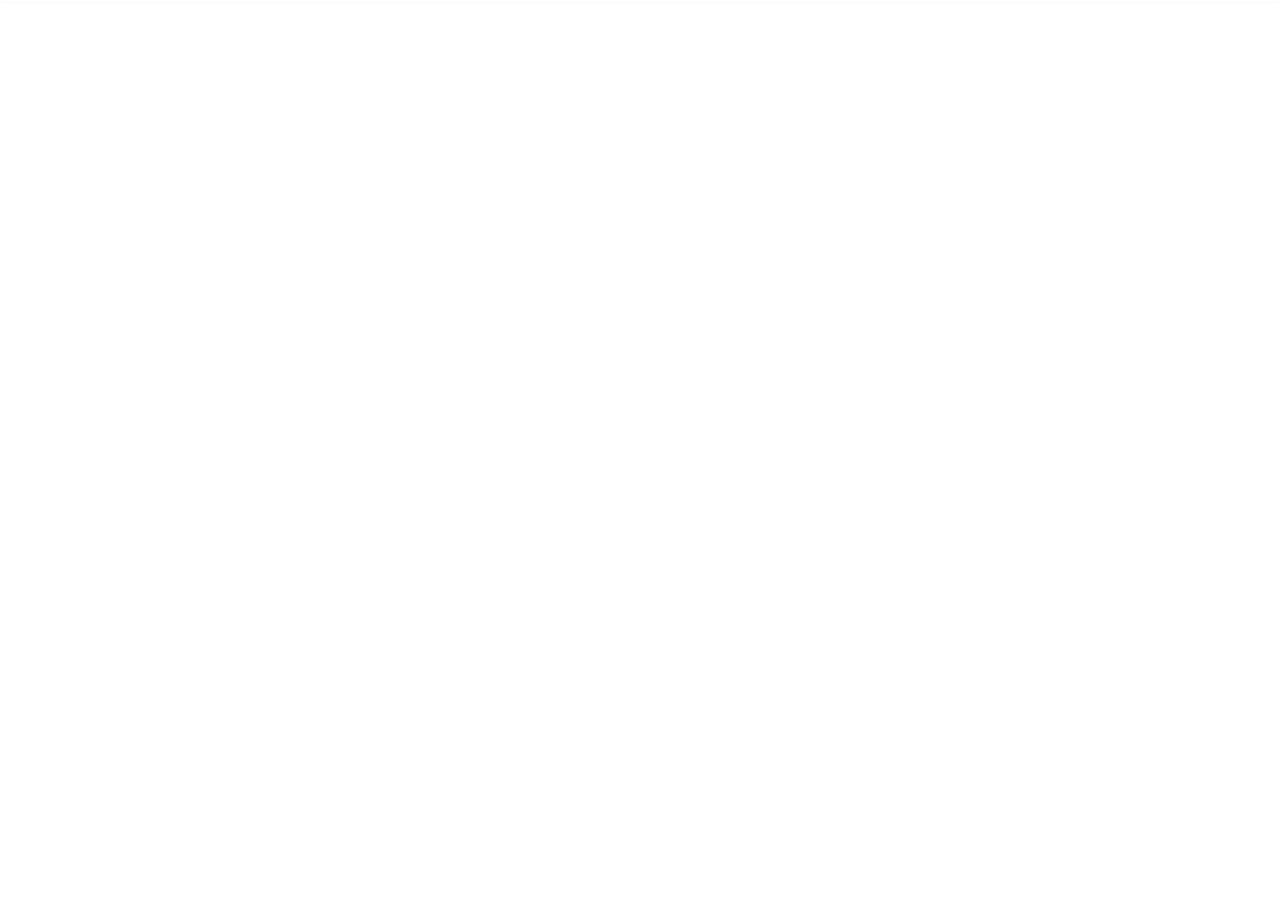
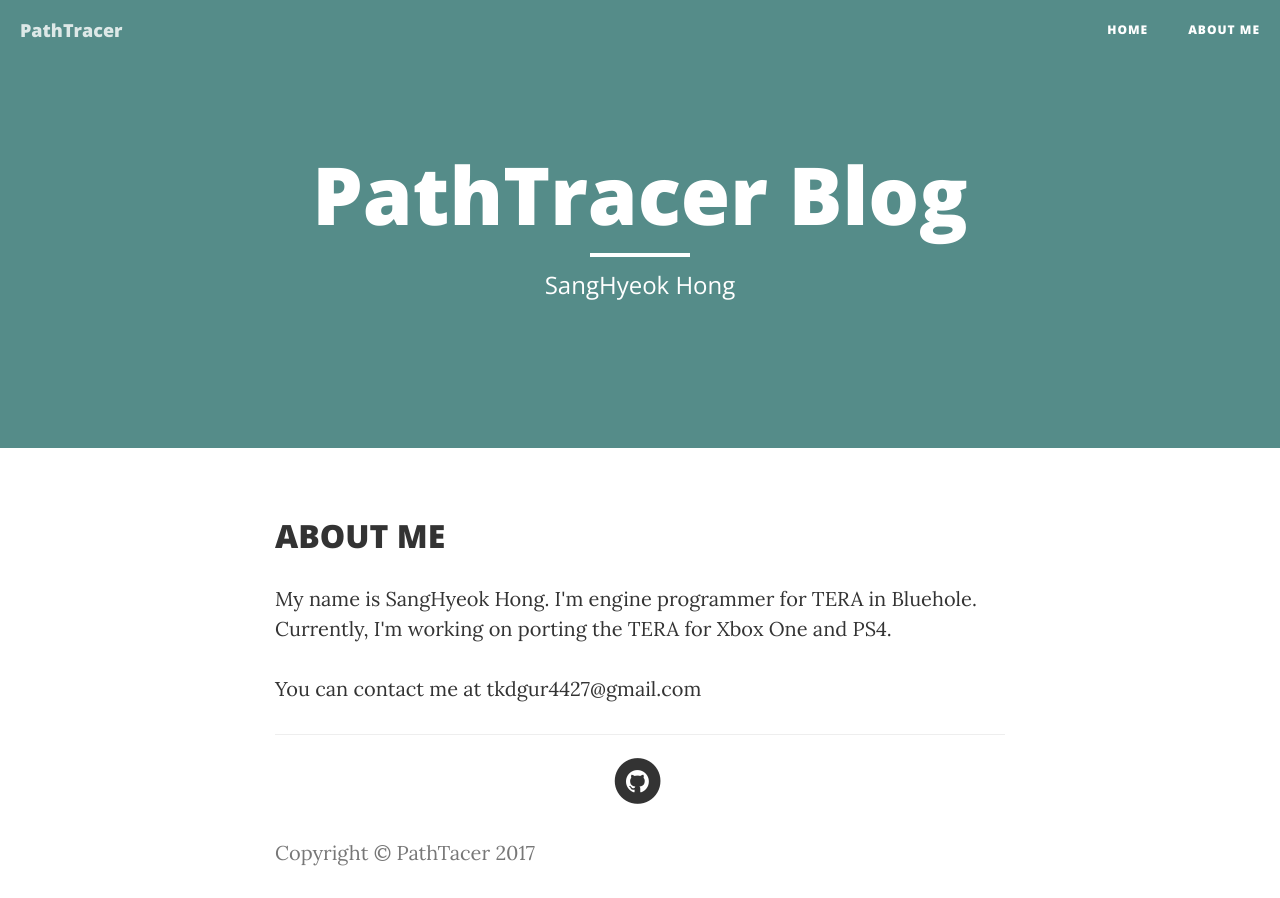
Before and after one commit to tkdgur4427/Portfolio-Hompage, a website: page PathTracer/PathTracer/wwwroot/about.html in a window 1280 px wide. Before the commit the page ends 800 px from the top, so only its background shows below. Drawn offline with nearby package versions, Linux system fonts and the light colour scheme.

Commit message:
add about html and change the design little bit

```diff
--- a/PathTracer/PathTracer/wwwroot/about.html
+++ b/PathTracer/PathTracer/wwwroot/about.html
@@ -10,7 +10,7 @@
     <title>SangHyeok Hong - About</title>
 
     <!-- bootstrap core css -->
-    <link href="lib/twitter-bootstrap/css/bootstrap-theme.min.css" rel="stylesheet" />
+    <link href="lib/twitter-bootstrap/css/bootstrap.min.css" rel="stylesheet" />
 
     <!-- theme css -->
     <link href="css/site.min.css" rel="stylesheet" />
@@ -19,15 +19,82 @@
     <link href="lib/font-awesome/css/font-awesome.min.css" rel="stylesheet" type="text/css" />
     <link href='https://fonts.googleapis.com/css?family=Lora:400,700,400italic,700italic' rel='stylesheet' type='text/css'>
     <link href='https://fonts.googleapis.com/css?family=Open+Sans:300italic,400italic,600italic,700italic,800italic,400,300,600,700,800' rel='stylesheet' type='text/css'>
-
 </head>
 <body>
     <!-- navigation -->
     <nav class="navbar navbar-default navbar-custom navbar-fixed-top">
         <div class="container-fluid">
-
+            <div class="navbar-header page-scroll">
+                <button type="button" class="navbar-toggle" data-toggle="collapse" data-target="#bs-example-navbar-collapse-1">
+                    <span class="sr-only">Toggle navigation</span>
+                    Menu
+                    <i class="fa fa-bars"></i>
+                </button>
+                <a class="navbar-brand" href="index.html">PathTracer</a>
+            </div>
+            <div class="collapse navbar-collapse" id="bs-example-navbar-collapse-1">
+                <ul class="nav navbar-nav navbar-right">
+                    <li><a href="index.html">Home</a></li>
+                    <li><a href="about.html">About Me</a></li>
+                </ul>
+            </div>
         </div>
     </nav>
+    <header class="intro-header">
+        <div class="container">
+            <div class="row">
+                <div class="col-lg-8 col-lg-offset-2 col-md-10 col-md-offset-1">
+                    <div class="site-heading">
+                        <h1>PathTracer Blog</h1>
+                        <hr class="small" />
+                        <span class="subheading">SangHyeok Hong</span>
+                    </div>
+                </div>
+            </div>
+        </div>
+    </header>
 
+    <!-- main content -->
+    <div class="container">
+        <div class="col-lg-8 col-lg-offset-2 col-md-10 col-md-offset-1">
+            <div class="post-entry">
+                <header class="post-entry-header">
+                    <h1 class="post-entry-title">ABOUT ME</h1>
+                </header>
+                <div class="post-entry-content">
+                    <p>
+                        My name is SangHyeok Hong. I'm engine programmer for TERA in Bluehole.
+                        <!--
+                            br
+                                - insert a single line break
+                        -->
+                        <br />Currently, I'm working on porting the TERA for Xbox One and PS4.
+                    </p>
+                    <p>You can contact me at tkdgur4427@gmail.com</p>
+                </div>
+                <footer class="post-entry-footer"></footer>
+            </div>
+            <hr />
+        </div>
+    </div>
+
+    <!-- footer -->
+    <footer>
+        <div class="container">
+            <div class="col-lg-8 col-lg-offset-2 col-md-10 col-md-offset-1">
+                <ul class="list-inline text-center">
+                    <li>
+                        <a href="https://github.com/tkdgur4427">
+                            <span class="fa-stack fa-lg">
+                                <i class="fa fa-circle fa-stack-2x"></i>
+                                <i class="fa fa-github fa-stack-1x fa-inverse"></i>
+                            </span>
+                        </a>
+                    </li>
+                </ul>
+                <p class="copyright text-muted">Copyright &copy; PathTacer 2017</p>
+            </div>
+        </div>
+    </footer>
 </body>
 </html>
--- a/PathTracer/PathTracer/wwwroot/less/site.less
+++ b/PathTracer/PathTracer/wwwroot/less/site.less
@@ -193,30 +193,51 @@ hr.small{
 }
 
 // header
-.intro-header{
-    background-color: @gray-light;
-    background: no-repeat center center;
-    background-attachment: scroll;
-    .background-cover;
+.intro-header {
+    // background-color
+    //  - specify the background color of an element
+    // background-image
+    //  - an image to use as the background of an element
+    //  - background-image: url("paper.gif");
+    // background-image; repeat property
+    //  - background-repeat: repeat-x(or y)
+    // background-image; set position and no-repeat
+    //  - background-repeat: no-repeat
+    //  - background-position: right-top
+    // background-image; fixed psition
+    //  - to specify the background image should be fixed (will not scroll with the rest of the page)
+    // background
+    //  - to shorten the code, it is possible to specify all the background properties in one single property
+    //  - need to follow the order like background-color, background-image, background-repeat, background-attachment, background-position
+    background-color: @background-color-base;
+    // not need to set the following properties, those are related to background-images
+    //background: no-repeat center center;
+    //background-attachment: scroll;
+    //.background-cover;
     // note - background images are set within the HTML using inline CSS!
     margin-bottom: 50px;
+
     .site-heading,
     .post-header,
-    .page-heading{
+    .page-heading {
         padding: 100px, 0 50px;
         color: white;
-        @media only screen and (min-width: 768px){
+
+        @media only screen and (min-width: 768px) {
             padding: 150px 0;
         }
     }
+
     .site-heading,
-    .page-heading{
+    .page-heading {
         text-align: center;
-        h1{
+
+        h1 {
             margin-top: 0;
             font-size: 50px;
         }
-        .subheading{
+
+        .subheading {
             font-size: 24px;
             line-height: 1.1;
             display: block;
@@ -224,41 +245,49 @@ hr.small{
             font-weight: 300;
             margin: 10px 0 0;
         }
-        @media only screen and (min-width: 768px){
-            h1{
+
+        @media only screen and (min-width: 768px) {
+            h1 {
                 font-size: 80px;
             }
         }
     }
-    .post-heading{
-        h1{
+
+    .post-heading {
+        h1 {
             font-size: 35px;
         }
+
         .subheading,
-        .meta{
+        .meta {
             line-height: 1.1;
             display: block;
         }
-        .subheading{
+
+        .subheading {
             .snas-serif-font;
             font-size: 24px;
             margin: 10px 0 30px;
             font-weight: 600;
         }
-        .meta{
+
+        .meta {
             .serif-font;
             font-style: italic;
             font-weight: 300;
             font-size: 20px;
-            a{
+
+            a {
                 color: white;
             }
         }
-        @media only screen and (min-width: 768px){
-            h1{
+
+        @media only screen and (min-width: 768px) {
+            h1 {
                 font-size: 55px;
             }
-            .subheading{
+
+            .subheading {
                 font-size: 30px;
             }
         }
@@ -267,12 +296,12 @@ hr.small{
 
 // post preview pages
 .post-preview{
+    // >; meaning that select direct children(or descendants)
     > a{
         color: @gray-dark;
         &:hover,
         &:focus{
-            text-decoration: none;
-            color: @theme-primary;
+            text-decoration: underline;
         }
         >.post-title{
             font-size: 30px;
@@ -295,7 +324,6 @@ hr.small{
             color: @gray-dark;
             &:hover,
             &:focus{
-                color: @theme-primary;
                 text-decoration: underline;
             }
         }
@@ -306,6 +334,23 @@ hr.small{
                 font-size: 36px;
             }
         }
+    }
+}
+
+// post entry element style
+.post-entry-title {
+    font-size: 32px;
+}
+
+.post-entry{
+    >.post-entry-header{
+
+    }
+    >.post-entry-content{
+
+    }
+    >.post-entry-footer{
+
     }
 }
 
--- a/PathTracer/PathTracer/wwwroot/less/variable.less
+++ b/PathTracer/PathTracer/wwwroot/less/variable.less
@@ -8,3 +8,7 @@
 @gray: lighten(@gray-base, 33.5%); //#555
 @gray-light: lighten(@gray-base, 46.7%); //#777
 @gray-lighter: lighten(@gray-base, 93.5%); //#eee
+
+// new base color for my blog homepages
+@background-color-base: #558C89;
+@background-color-light: lighten(@background-color-base, 20%);
```
Also changed, not shown: PathTracer/PathTracer/wwwroot/index.html (+35 -22 lines), PathTracer/PathTracer/wwwroot/css/site.css, PathTracer/PathTracer/wwwroot/css/site.min.css.
